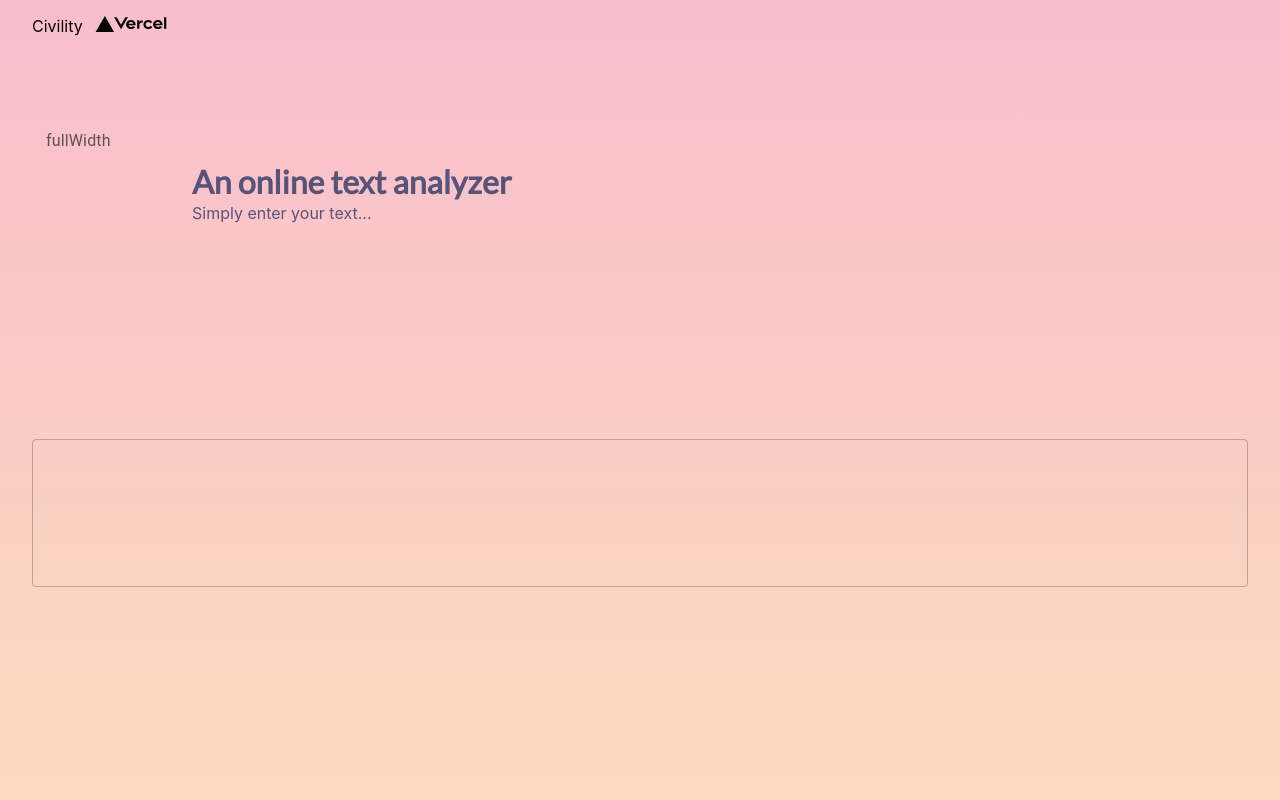
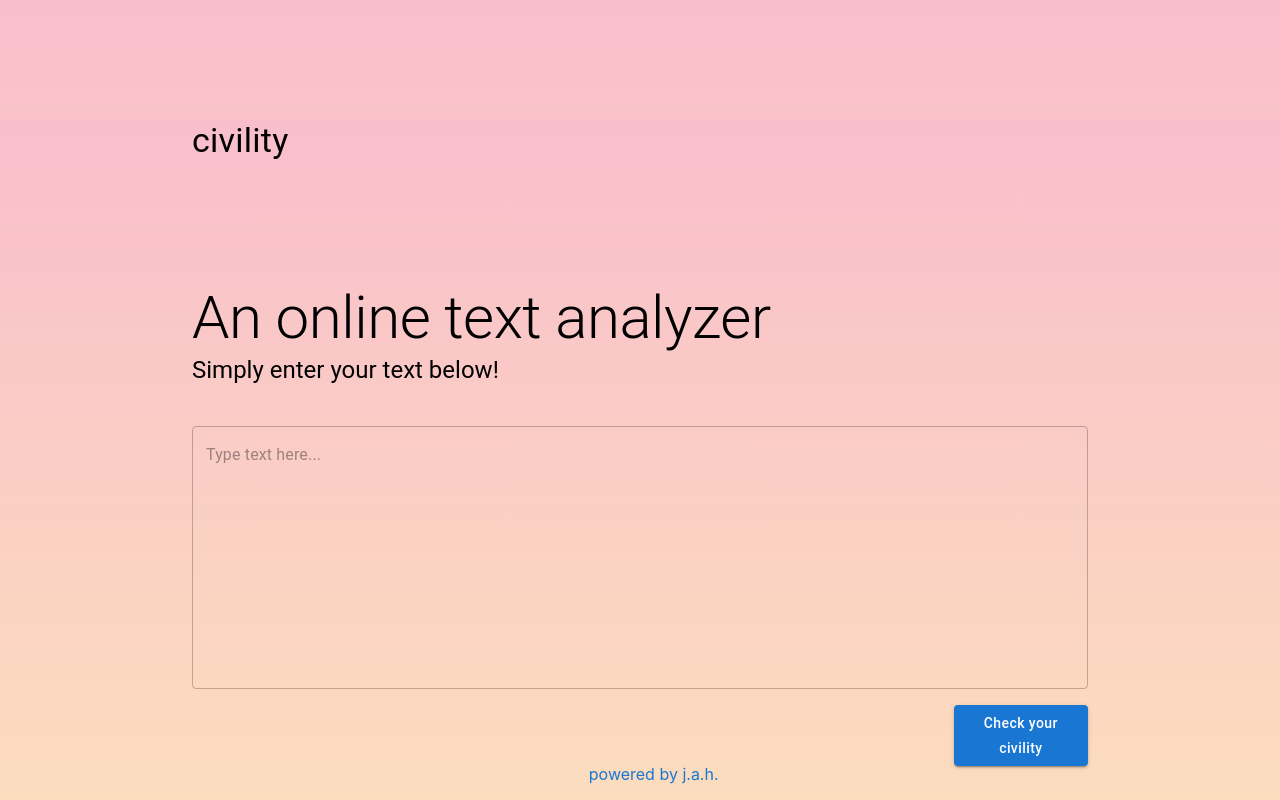
Before and after one commit to jeffzhan/Civility, a Next.js app: page / in a window 1280 px wide. Shown: the top 800 px of the page. Built offline with nearby package versions, Linux system fonts and the light colour scheme.

Commit message:
styling and layout

```diff
--- a/pages/index.js
+++ b/pages/index.js
@@ -1,43 +1,79 @@
 import Head from "next/head";
 import Image from "next/image";
 import styles from "../styles/Home.module.css";
-import { TextField } from "@mui/material";
+import { TextField, Typography, Box, Button, Stack, Link } from "@mui/material";
 
 export default function Home() {
   return (
     <div className={styles.container}>
-      <header>
-        <p>
-          Civility{" "}
-          <span className={styles.logo}>
-            <Image src="/vercel.svg" alt="Vercel Logo" width={72} height={16} />
-          </span>
-        </p>
-      </header>
       <Head>
         <title>Civility</title>
         <meta name="description" content="Powered by j.an.h." />
         <link rel="icon" href="/favicon.ico" />
       </Head>
-      <h1 className={styles.title}>An online text analyzer</h1>
-      <h2 className={styles.description}>Simply enter your text...</h2>
 
+      <Stack
+        sx={{
+          margin: "auto",
+          display: "flex",
+          flexDirection: "column",
+          width: "70%",
+          height: "100vh",
+          marginTop: 15,
+        }}
+      >
+        <Typography variant="h4">
+          civility
+          {/* <span className={styles.logo}>
+            <Image src="/vercel.svg" alt="Vercel Logo" width={72} height={16} />
+          </span> */}
+        </Typography>
 
-      <main>
-        {/* <TextField variant="filled" /> */}
-        <TextField className={styles.textBox} multiline rows={5} fullWidth label="fullWidth" id="fullWidth" />
+        <Typography
+          variant="h2"
+          className={styles.title}
+          sx={{ marginTop: 15 }}
+        >
+          An online text analyzer
+        </Typography>
 
-      </main>
+        <Typography variant="h5">Simply enter your text below!</Typography>
 
-      <footer className={styles.footer}>
-        <a
-          href="https://vercel.com?utm_source=create-next-app&utm_medium=default-template&utm_campaign=create-next-app"
-          target="_blank"
-          rel="noopener noreferrer"
+        <TextField
+          className={styles.textBox}
+          multiline
+          rows={10}
+          placeholder="Type text here..."
+          sx={{ width: "100%", marginTop: 5 }}
+        />
+        <Stack direction="row" justifyContent="end">
+          <Button
+            variant="contained"
+            sx={{
+              marginTop: 2,
+              width: "15%",
+              textTransform: "none",
+            }}
+          >
+            Check your civility
+          </Button>
+        </Stack>
+        <Stack
+          direction="row"
+          position="fixed"
+          bottom="0"
+          sx={{ marginBottom: 2, left: "46%" }}
         >
-          Powered by j.a.h.
-        </a>
-      </footer>
+          <Link
+            href="#"
+            target="_blank"
+            rel="noopener noreferrer"
+            underline="none"
+          >
+            powered by j.a.h.
+          </Link>
+        </Stack>
+      </Stack>
     </div>
   );
 }
--- a/styles/Home.module.css
+++ b/styles/Home.module.css
@@ -1,4 +1,8 @@
-@import url('https://fonts.googleapis.com/css2?family=Lato&display=swap');
+
+
+/* @import url('https://fonts.googleapis.com/css2?family=Lato&display=swap');
+
+
 
 .container {
   padding: 0 2rem;
@@ -9,13 +13,7 @@
 }
 
 .textBox {
-  min-height: 100vh;
-  width: 100vh;
-  padding: 4rem 0;
-  flex: 1;
-  display: flex;
-  justify-content: center;
-  align-items: center;
+  height: 100vh;
 }
 
 .footer {
@@ -65,4 +63,12 @@
     width: 100%;
     flex-direction: column;
   }
-}
+} */
+/*
+.main{
+  align-items: center;
+} */
+
+/* .textBox {
+  height: 100vh;
+} */
--- a/styles/globals.css
+++ b/styles/globals.css
@@ -1,5 +1,7 @@
 html,
 body {
+  height: 100%;
+  width: 100%;
   padding: 0;
   margin: 0;
   font-family: -apple-system, BlinkMacSystemFont, Segoe UI, Roboto, Oxygen,
```
